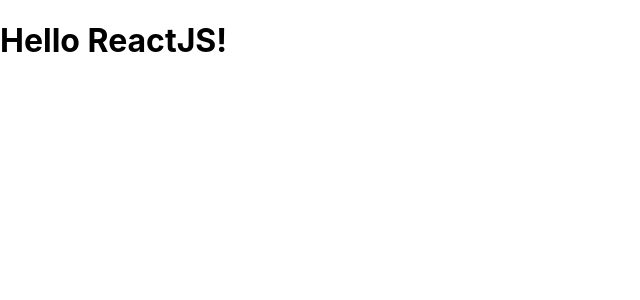
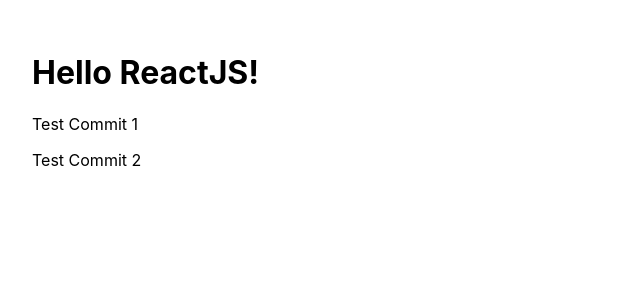
Before and after one commit to ThinhNguyen1211/Tiktok, a React (Create React App) app: page / in a window 1280 px wide. Shown: the top 300 px of the page, without its empty margins (0-640 px from the left). Built offline with nearby package versions, Linux system fonts and the light colour scheme.

Commit message:
new changes

```diff
--- a/src/App.js
+++ b/src/App.js
@@ -2,7 +2,11 @@
 
 const App = () => {
   return (
-    <h1>Hello ReactJS!</h1>
+    <div style={{padding: '32px'}}>
+      <h1>Hello ReactJS!</h1>
+      <p>Test Commit 1</p>
+      <p>Test Commit 2</p>
+    </div>
   )
 }
 
```
